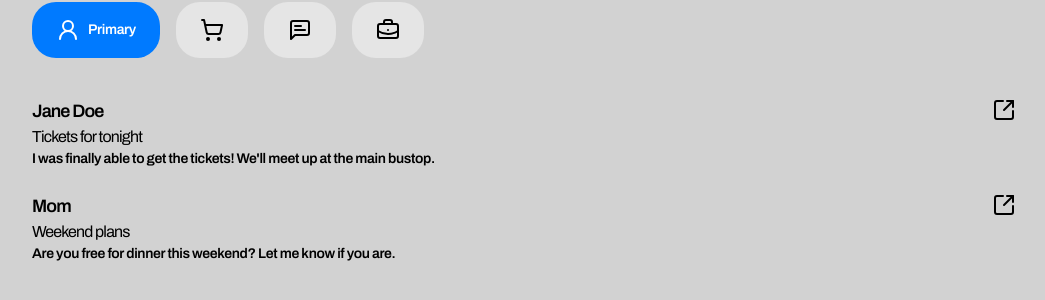
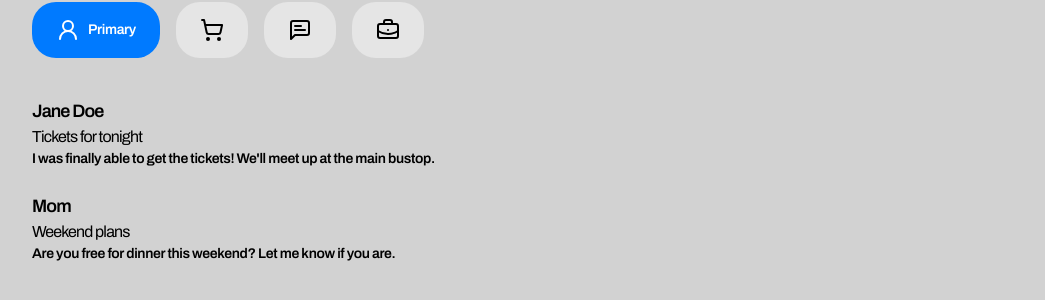
Before and after one commit to Joseph-GitStash/Inbox, a Next.js app: page / in a window 1280 px wide. Shown: the part 182-482 px from the top of the page, without its empty margins (116-1161 px from the left). Built offline with nearby package versions, Linux system fonts and the light colour scheme.

Commit message:
Modal fix 2

```diff
--- a/components/Projects/CategoryList.tsx
+++ b/components/Projects/CategoryList.tsx
@@ -97,15 +97,21 @@ const CategoryList = ({
   email: (typeof emails)[0];
   wrapper: RefObject<null>;
 }) => {
+
     const [selectedEmail, setSelectedEmail] = useState<
                   (typeof emails)[0] | null
                 >(null);
       const [trayOpen, setTrayOpen] = useState(false);
-
+      const closeAll = ()=>{
+        setSelectedEmail(null)
+        setTrayOpen(false)
+      }
 
 
   return (
     <section suppressHydrationWarning>
+
+
 
     <Reorder.Item
         value={email}
@@ -120,15 +126,14 @@ const CategoryList = ({
             <h3 className='tracking-tighter'>{email.subject}</h3>
             <p className="text-sm tracking-tight font-semibold">{email.description}</p>
             </div>
-            <div>
-                <LucideSquareArrowOutUpRight className='cursor-pointer' onClick={() => setSelectedEmail(email)}
-            />
-        </div>
+            {/* <div>
+                <LucideSquareArrowOutUpRight className='cursor-pointer' onClick={() => setSelectedEmail(email)} />
+        </div> */}
 
     </Reorder.Item>
 
         {selectedEmail && (
-          <>
+          <AnimatePresence>
               <motion.div
                 initial={{ opacity: 0 }}
                 animate={{ opacity: 0.5 }}
@@ -138,15 +143,13 @@ const CategoryList = ({
                   layout
               ></motion.div>
 
-              <AnimatePresence>
                 <EmailDetails
                     getEmails={selectedEmail}
                     onClose={() => setSelectedEmail(null)}
                     key={email.id}
                     closeTray={() => setTrayOpen(false)}
                 />
-              </AnimatePresence>
-          </>
+          </AnimatePresence>
 
         )}
     </section>
```
